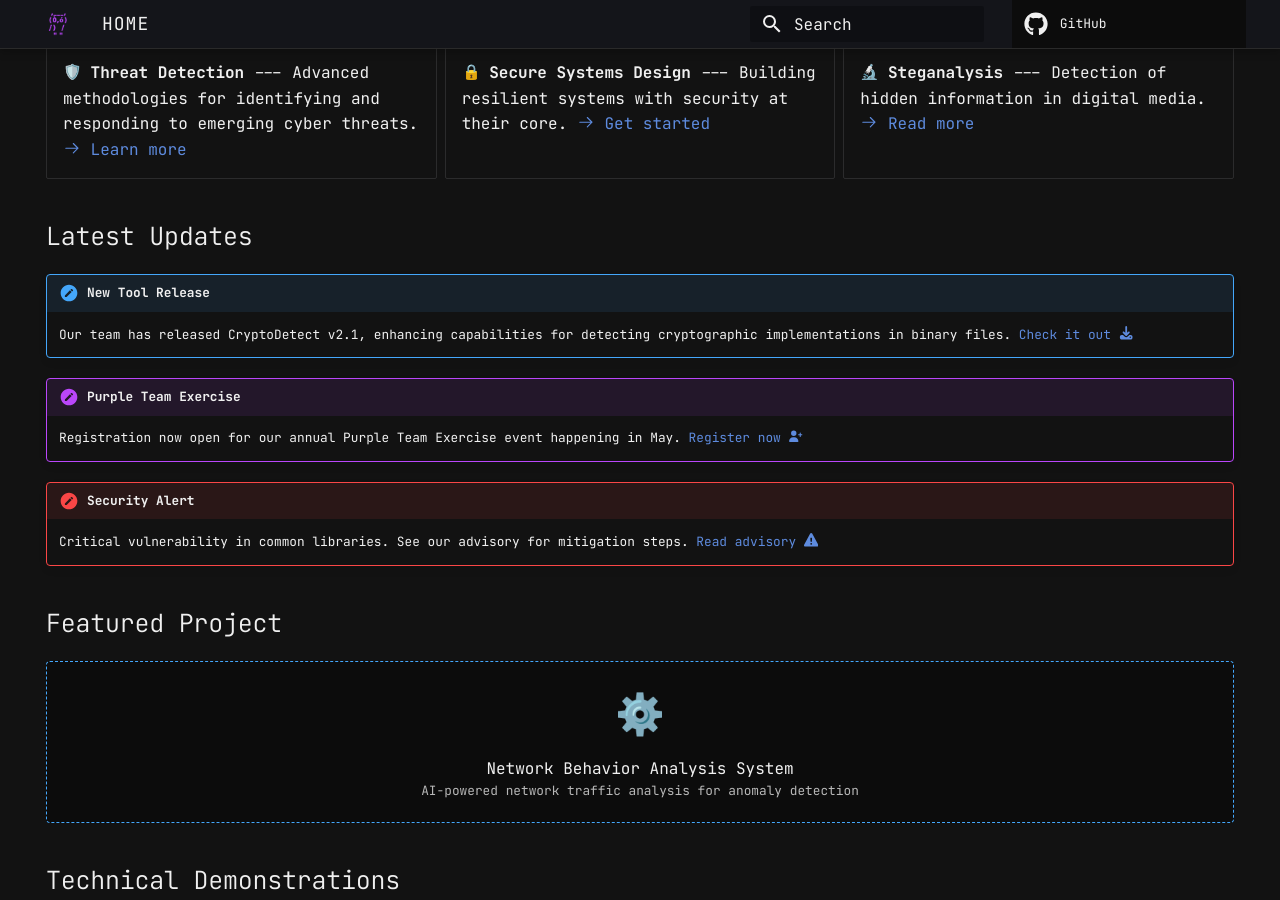
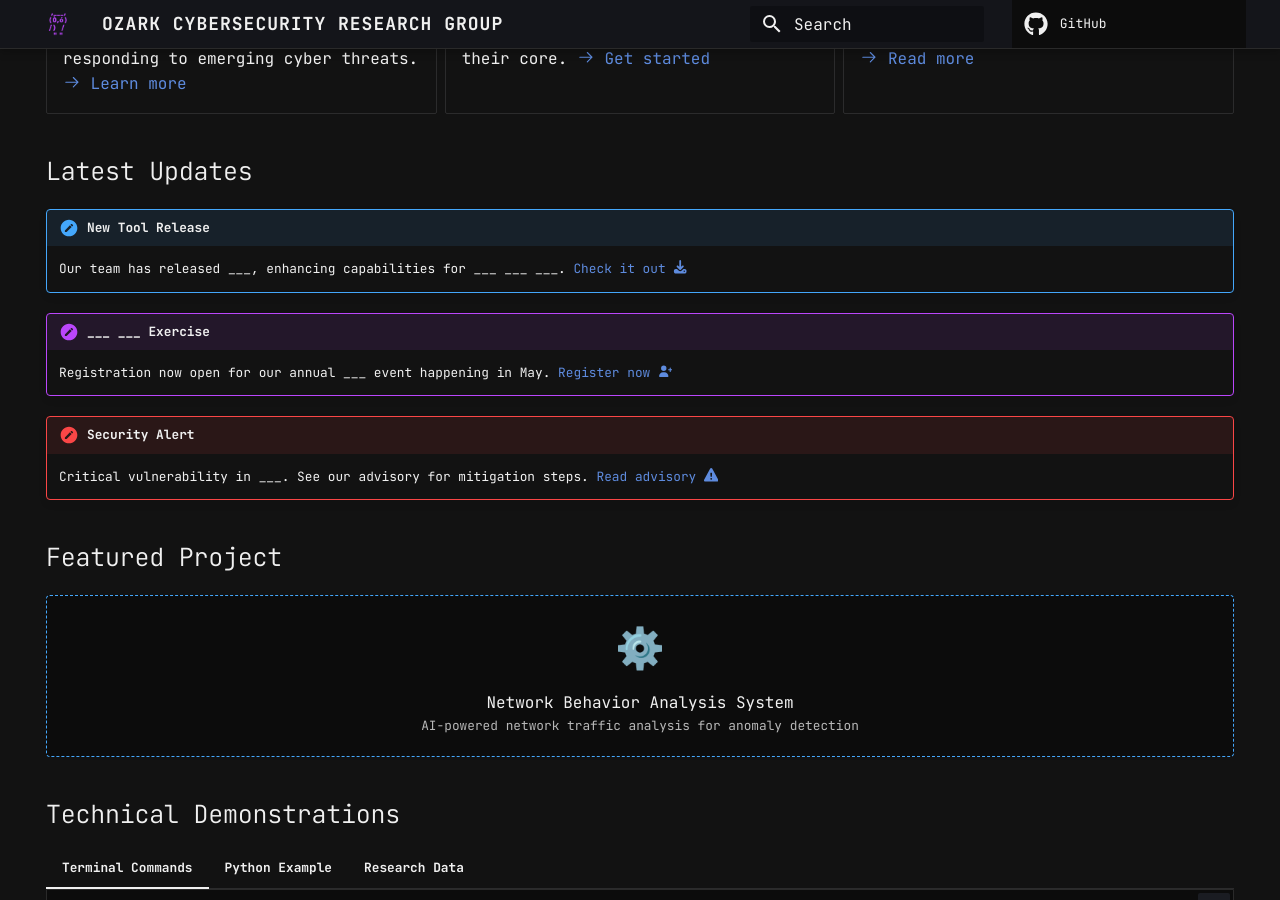
Before and after one commit to OCRG/ocrg.github.io, an MkDocs documentation site: the page built from docs/index.md, in a window 1280 px wide and 900 px high, scrolled down 1025 px. Built offline with MkDocs 1.6.1 and Material for MkDocs 9.7.7, drawn with Linux system fonts in a browser that asks for light colours; emoji names are drawn with the system emoji font; comment, search, counter and statistics services are not loaded; some of the changed text lies outside the part shown.

Commit message:
updated info and styling (#16)

```diff
--- a/docs/index.md
+++ b/docs/index.md
@@ -60,15 +60,15 @@
 ## Latest Updates
 
 !!! blue "New Tool Release"
-    Our team has released CryptoDetect v2.1, enhancing capabilities for detecting cryptographic implementations in binary files.
+    Our team has released ___, enhancing capabilities for ___ ___ ___.
     [Check it out :fontawesome-solid-download:](#)
 
-!!! purple "Purple Team Exercise"
-    Registration now open for our annual Purple Team Exercise event happening in May.
+!!! purple "___ ___ Exercise"
+    Registration now open for our annual ___ event happening in May.
     [Register now :fontawesome-solid-user-plus:](#)
 
 !!! red "Security Alert"
-    Critical vulnerability in common libraries. See our advisory for mitigation steps.
+    Critical vulnerability in ___. See our advisory for mitigation steps.
     [Read advisory :fontawesome-solid-triangle-exclamation:](#)
 
 ## Featured Project
```
Also changed, not shown: other parts of docs/index.md (+1 -1 lines), docs/about.md (+0 -4 lines).
